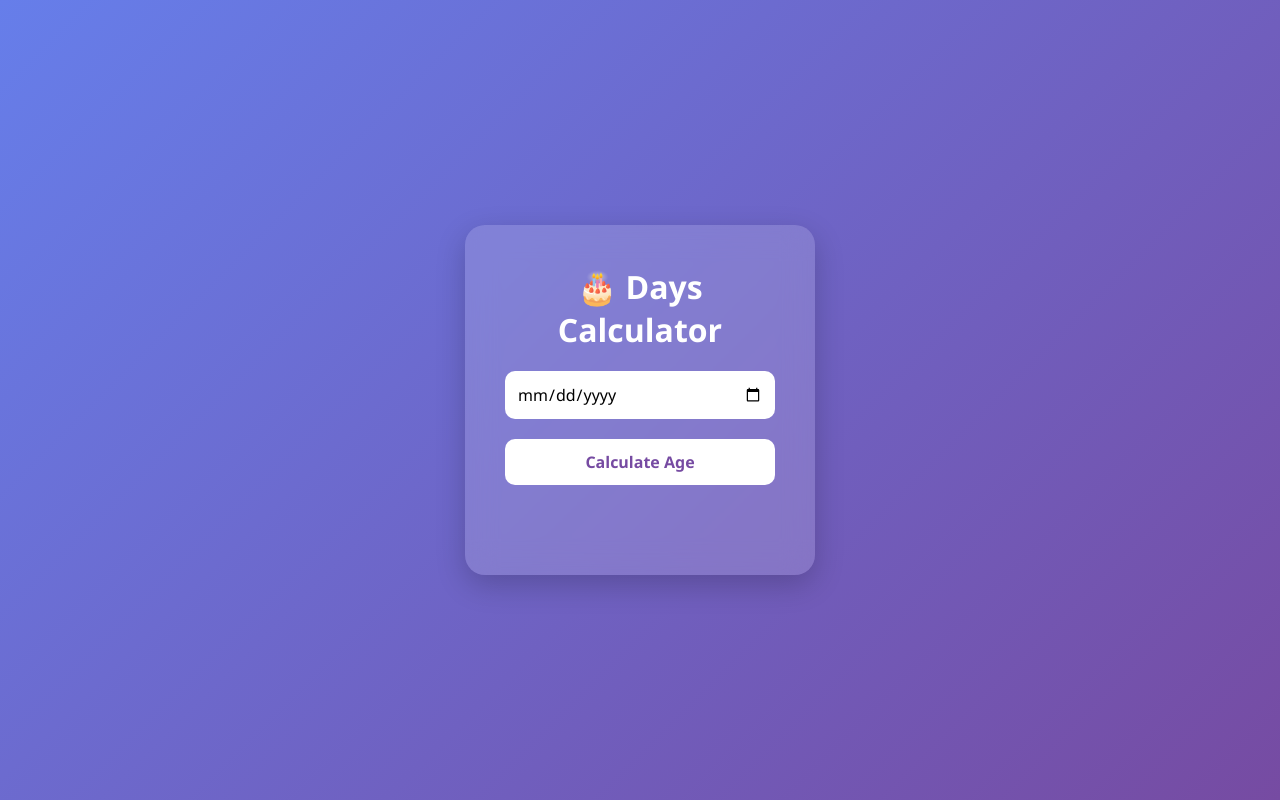
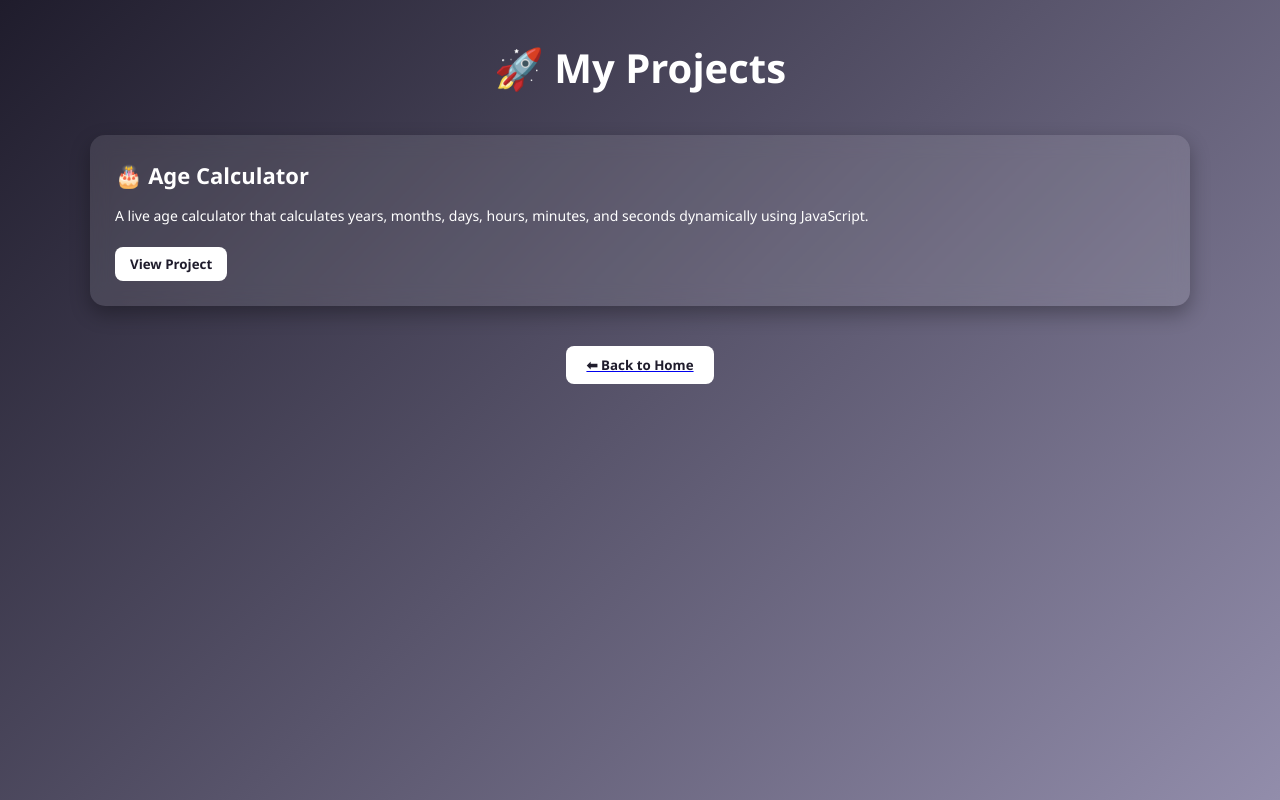
Before and after one commit to abhinavjacobsunny/portfolio, a plain HTML site: page project.html in a window 1280 px wide. Drawn offline with Linux system fonts and the light colour scheme.

Commit message:
Update project.html

```diff
--- a/project.html
+++ b/project.html
@@ -3,105 +3,115 @@
 <head>
 <meta charset="UTF-8">
 <meta name="viewport" content="width=device-width, initial-scale=1.0">
-<title> Age Calculator</title>
+<title>My Projects</title>
 
 <style>
-    * {
-        margin: 0;
-        padding: 0;
-        box-sizing: border-box;
+    *{
+        margin:0;
+        padding:0;
+        box-sizing:border-box;
         font-family: 'Segoe UI', sans-serif;
     }
 
-    body {
-        height: 100vh;
-        display: flex;
-        justify-content: center;
-        align-items: center;
-        background: linear-gradient(135deg, #667eea, #764ba2);
+    body{
+        background: linear-gradient(135deg,#1f1c2c,#928dab);
+        color:white;
+        min-height:100vh;
+        padding:40px 20px;
     }
 
-    .container {
-        background: rgba(255, 255, 255, 0.15);
-        backdrop-filter: blur(15px);
-        padding: 40px;
-        border-radius: 20px;
-        box-shadow: 0 10px 30px rgba(0,0,0,0.2);
-        text-align: center;
-        width: 350px;
-        color: white;
+    h1{
+        text-align:center;
+        margin-bottom:40px;
+        font-size:40px;
     }
 
-    h1 {
-        margin-bottom: 20px;
-        font-weight: 600;
+    .projects-container{
+        display:grid;
+        grid-template-columns: repeat(auto-fit, minmax(280px,1fr));
+        gap:25px;
+        max-width:1100px;
+        margin:auto;
     }
 
-    input {
-        width: 100%;
-        padding: 12px;
-        border: none;
-        border-radius: 10px;
-        margin-bottom: 20px;
-        font-size: 16px;
-        outline: none;
+    .project-card{
+        background: rgba(255,255,255,0.1);
+        backdrop-filter: blur(10px);
+        padding:25px;
+        border-radius:15px;
+        transition:0.4s ease;
+        box-shadow:0 8px 20px rgba(0,0,0,0.3);
     }
 
-    button {
-        width: 100%;
-        padding: 12px;
-        border: none;
-        border-radius: 10px;
-        background: #ffffff;
-        color: #764ba2;
-        font-weight: bold;
-        font-size: 16px;
-        cursor: pointer;
-        transition: 0.3s ease;
+    .project-card:hover{
+        transform: translateY(-10px);
+        background: rgba(255,255,255,0.2);
     }
 
-    button:hover {
-        background: #f1f1f1;
-        transform: scale(1.05);
+    .project-card h2{
+        margin-bottom:15px;
+        font-size:22px;
     }
 
-    #result {
-        margin-top: 20px;
-        font-size: 18px;
-        font-weight: 500;
-        min-height: 30px;
+    .project-card p{
+        font-size:14px;
+        line-height:1.6;
+        margin-bottom:20px;
+    }
+
+    .project-card button{
+        padding:8px 15px;
+        border:none;
+        border-radius:8px;
+        background:white;
+        color:#1f1c2c;
+        font-weight:bold;
+        cursor:pointer;
+        transition:0.3s;
+    }
+
+    .project-card button:hover{
+        background:#ddd;
+        transform:scale(1.05);
+    }
+
+    .back-btn{
+        display:block;
+        margin:40px auto 0;
+        padding:10px 20px;
+        background:white;
+        color:#1f1c2c;
+        border:none;
+        border-radius:8px;
+        font-weight:bold;
+        cursor:pointer;
+        transition:0.3s;
+    }
+
+    .back-btn:hover{
+        background:#ddd;
+        transform:scale(1.05);
     }
 </style>
+</head>
 
-</head>
 <body>
 
-<div class="container">
-    <h1>🎂 Days Calculator</h1>
-    <input type="date" id="dob">
-    <button onclick="calculateDays()">Calculate Age</button>
-    <p id="result"></p>
+<h1>🚀 My Projects</h1>
+
+<div class="projects-container">
+
+    <div class="project-card">
+        <h2>🎂 Age Calculator</h2>
+        <p>A live age calculator that calculates years, months, days, hours, minutes, and seconds dynamically using JavaScript.</p>
+        <button>View Project</button>
+    </div>
+
 </div>
 
-<script>
-    function calculateDays(){
-        let dobInput = document.getElementById("dob").value;
-
-        if (!dobInput){
-            document.getElementById("result").innerHTML = "⚠ Please select your date of birth";
-            return;
-        }
-
-        const dob = new Date(dobInput);
-        const today = new Date();
-
-        const difftime = Math.abs(today - dob);
-        const diffDays = Math.ceil(difftime / (1000 * 60 * 60 * 24));
-
-        document.getElementById("result").innerText =
-            "✨ You have lived approximately " + diffDays + " days!";
-    }
-</script>
+<a href="index.html">
+    <button class="back-btn">⬅ Back to Home</button>
+</a>
 
 </body>
 </html>
```
